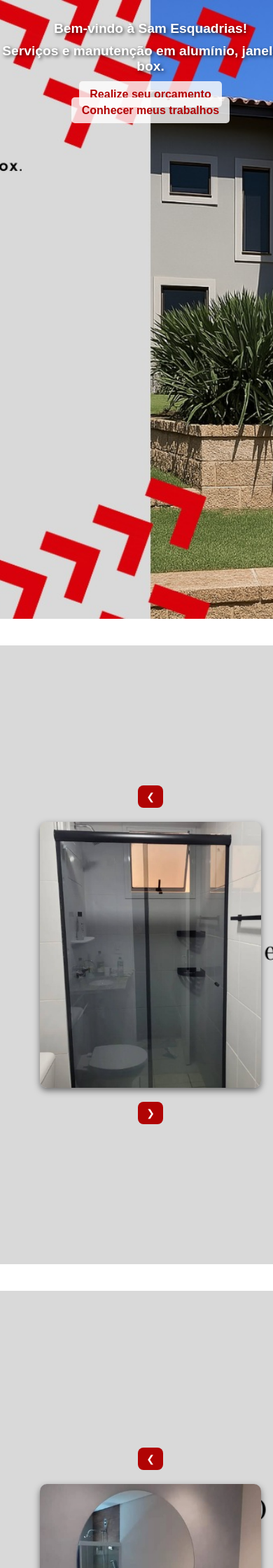
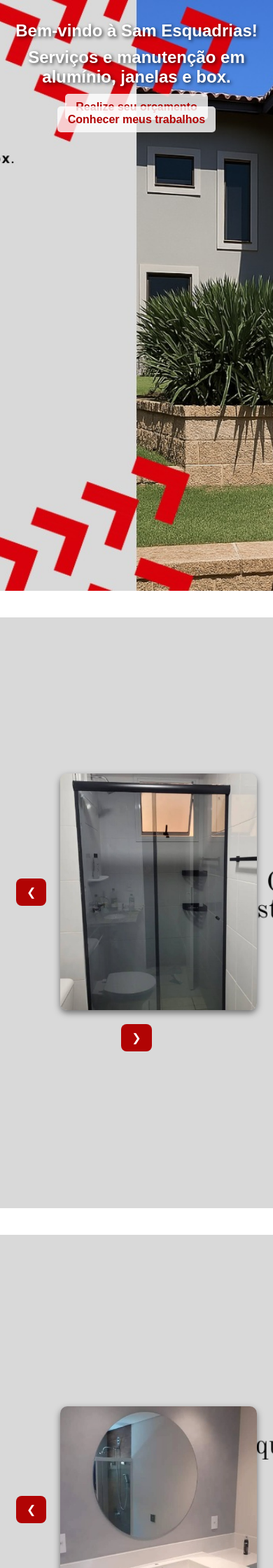
Before and after one commit to FagAlmeida/orcamentoEduardo, a Flask app: page / in a window 390 px wide. Shown: the top 2240 px of the page at 70% size. Run offline with Flask 3, Linux system fonts and the light colour scheme; some libraries are stand-ins or nearby versions.

Commit message:
inicial4

```diff
--- a/templates/inicial.html
+++ b/templates/inicial.html
@@ -26,7 +26,7 @@
             text-align: center;
             color: white;
             position: relative;
-        margin-bottom: 1cm; /* AQUI adiciona 1cm de espaçamento entre cada section */
+            margin-bottom: 1cm;
         }
 
         header {
@@ -36,7 +36,7 @@
             text-align: center;
         }
 
-    header h1 { /* AQUI controla o título principal */
+        header h1 {
             margin: 10px 0;
             font-size: 2em;
             color: #fff;
@@ -77,16 +77,16 @@
             align-items: center;
             gap: 20px;
             flex-wrap: wrap;
-        justify-content: flex-start; /* Em vez de center */
+            justify-content: flex-start;
             width: 90%;
             max-width: 1000px;
-        margin-left: -25%; /* Deixa uma margem da esquerda */
+            margin-left: -25%;
         }
 
         .galeria img {
-        width: 100%; /* Agora vai ocupar 100% da área disponível */
-        max-width: 400px; /* Mas nunca ultrapassar 350px */
-        height: 500px; /* Altura fixa */
+            width: 100%;
+            max-width: 400px;
+            height: 500px;
             object-fit: cover;
             border-radius: 10px;
             box-shadow: 0 4px 10px rgba(0, 0, 0, 0.5);
@@ -107,51 +107,43 @@
             background-color: #700202;
         }
 
-    /* Media Queries para Responsividade */
+        /* Configuração para computador */
+        @media screen and (min-width: 768px) {
+            header h1 {
+                font-size: 3em;
+            }
 
-    @media (max-width: 768px) {
+            .galeria {
+                margin-left: 0;
+            }
+
+            .galeria img {
+                max-width: 500px;
+            }
+
+            .galeria button {
+                font-size: 22px;
+            }
+        }
+
+        /* Configuração para celular */
+        @media screen and (max-width: 767px) {
             header h1 {
                 font-size: 1.5em;
             }
 
             .galeria {
-            margin-left: 0; /* Remover margem à esquerda em telas pequenas */
-            justify-content: center; /* Alinhar as imagens ao centro */
+                margin-left: 0;
+                justify-content: center;
             }
 
             .galeria img {
-            max-width: 300px; /* Reduzir o tamanho das imagens em telas menores */
-            height: auto; /* Manter a proporção das imagens */
-        }
-
-        .galeria button {
-            font-size: 16px; /* Reduzir o tamanho da fonte do botão */
-            padding: 8px 12px;
-        }
-    }
-
-    @media (max-width: 480px) {
-        section {
-            padding: 20px; /* Adicionar um pouco de espaçamento em telas pequenas */
-        }
-
-        header h1 {
-            font-size: 1.2em;
-        }
-
-        nav ul li {
-            display: block; /* Transformar os itens do menu em blocos */
-            margin: 5px 0;
-        }
-
-        .galeria img {
-            max-width: 90%; /* Deixar as imagens mais estreitas em telas pequenas */
+                max-width: 80%;
                 height: auto;
             }
 
             .galeria button {
-            font-size: 14px; /* Ajustar o tamanho do botão */
-            padding: 8px 12px;
+                font-size: 16px;
             }
         }
     </style>
```
Lines whose indentation alone changed are shown as unchanged.
